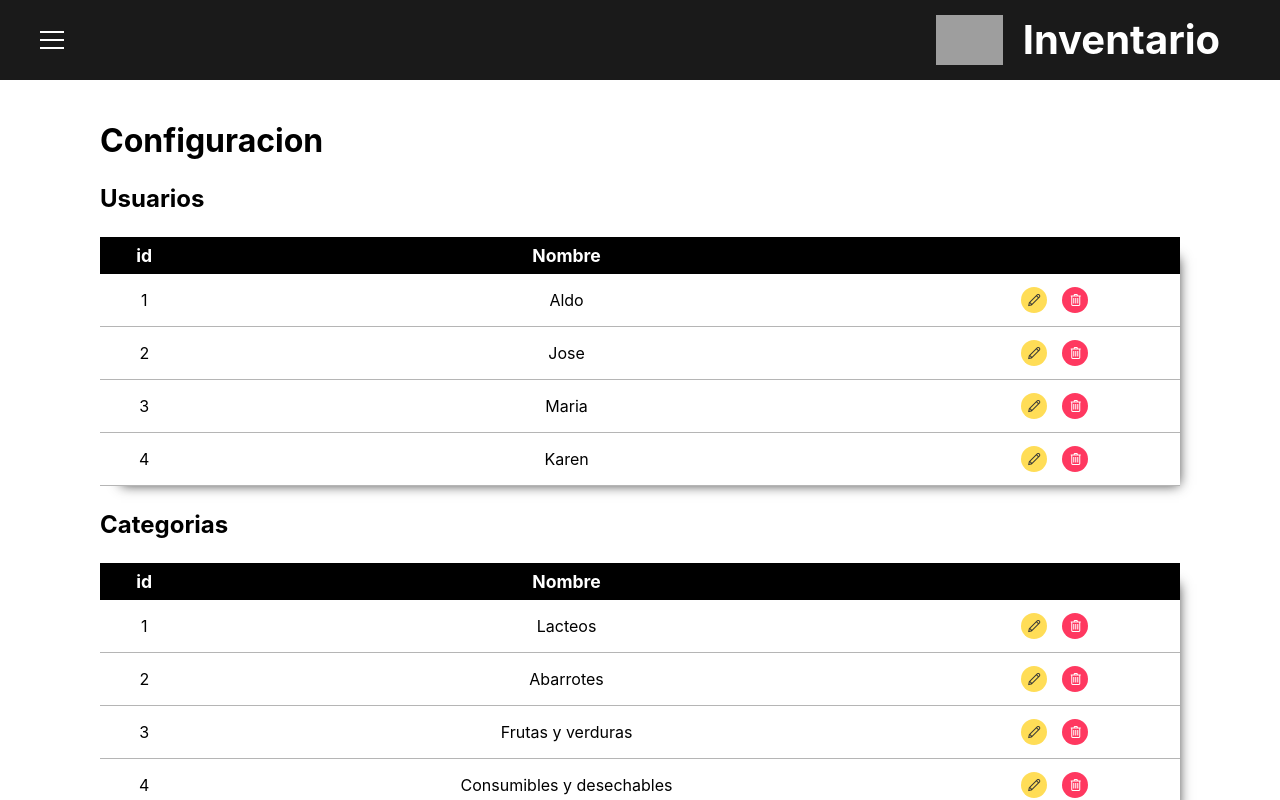
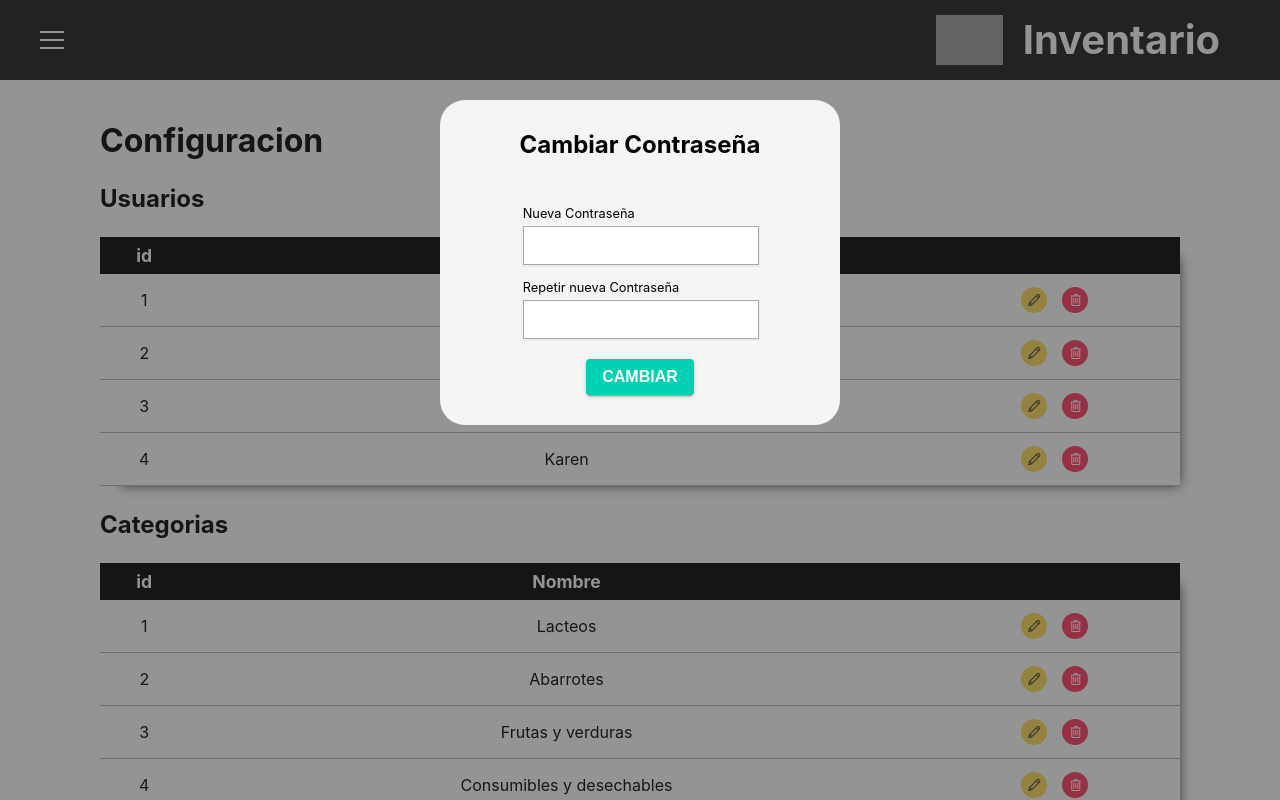
Before and after one commit to edevars/BarrioVivo, a Next.js app: page /configuracion in a window 1280 px wide. Both pictures are taken after a click on the icon 1034 px from the left and 353 px from the top of the page. Shown: the top 800 px of the page. Built offline with nearby package versions, Linux system fonts and the light colour scheme; grey boxes are pictures that could not be loaded.

Commit message:
:sparkles: Adding change password

```diff
--- a/pages/configuracion.js
+++ b/pages/configuracion.js
@@ -2,6 +2,7 @@ import { useEffect } from "react";
 import Layout from "../src/Components/Layout";
 import SettingsContent from "../src/Components/Layout/SettingsContent";
 import Loading from "../src/Components/General/Loading";
+import ChangePasswordModal from "../src/Components/Modal/ChangePasswordModal";
 import { connect } from "react-redux";
 import { getAllUsers } from "../src/redux/actions/usersActions";
 import { getAllCategories } from "../src/redux/actions/categoriesActions";
@@ -11,11 +12,13 @@ const SettingsPage = props => {
     getAllUsers,
     getAllCategories,
     categoriesReducer,
+    modalReducer,
     usersReducer
   } = props;
 
   const { loading: loadingUsers, users } = usersReducer;
   const { loading: loadingCategories, categories } = categoriesReducer;
+  const { changePasswordModal } = modalReducer;
 
   const isLoading = loadingUsers || loadingCategories;
 
@@ -35,6 +38,7 @@ const SettingsPage = props => {
   return (
     <Layout>
       <h1>Configuracion</h1>
+      {changePasswordModal && <ChangePasswordModal />}
       {isLoading ? (
         <Loading />
       ) : (
@@ -44,14 +48,14 @@ const SettingsPage = props => {
   );
 };
 
-const mapDispatchToProps = () => {
-  let actions = { getAllUsers, getAllCategories };
-  return actions;
+const mapDispatchToProps = {
+  getAllUsers,
+  getAllCategories
 };
 
-const mapStateToProps = ({ categoriesReducer, usersReducer }) => {
-  const reduxStates = { categoriesReducer, usersReducer };
+const mapStateToProps = ({ categoriesReducer, usersReducer, modalReducer }) => {
+  const reduxStates = { categoriesReducer, usersReducer, modalReducer };
   return reduxStates;
 };
 
-export default connect(mapStateToProps, mapDispatchToProps())(SettingsPage);
+export default connect(mapStateToProps, mapDispatchToProps)(SettingsPage);
--- /dev/null
+++ b/src/Components/Forms/ChangePasswordForm.js
@@ -0,0 +1,98 @@
+import { useState } from "react";
+import styled from "styled-components";
+import Button from "../General/Button";
+
+const FormWrapper = styled.div`
+  position: fixed;
+  background: ${props => props.theme.bulma.light};
+  border-radius: 25px;
+  z-index: 2;
+  width: 400px;
+  left: calc(50% - 200px);
+  top: calc(50vh - 300px);
+
+  @media screen and (max-width: 420px) {
+    width: 280px;
+    left: calc(50% - 140px);
+  }
+`;
+
+const InnerWrapper = styled.div`
+  margin: 10px auto 0px;
+  width: 80%;
+  display: flex;
+  flex-direction: column;
+  align-items: center;
+`;
+
+const StyledInput = styled.input`
+  font-size: 1rem;
+  width: calc(100% - 1.6em);
+  border: 1px solid #aaa;
+  box-shadow: 0 1px 0 1px rgba(0, 0, 0, 0.04);
+  padding: 0.6em 0.8em;
+`;
+
+const Title = styled.h4`
+  font-size: 1.5rem;
+  margin-top: 20px;
+  @media screen and (max-width: 420px) {
+    font-size: 1.2rem;
+  }
+`;
+
+const StyledForm = styled.form`
+  display: flex;
+  flex-direction: column;
+  label {
+    display: block;
+    margin-top: 15px;
+    margin-bottom: 5px;
+    font-size: 0.8rem;
+  }
+`;
+
+const ChangePassword = () => {
+  const [form, setForm] = useState({
+    password: "",
+    repeatPassword: ""
+  });
+
+  const handleChange = () => {
+    setForm({
+      ...form,
+      [event.target.name]: event.target.value
+    });
+  };
+
+  return (
+    <FormWrapper>
+      <InnerWrapper>
+        <Title>Cambiar Contraseña</Title>
+        <StyledForm
+          onSubmit={event => {
+            event.preventDefault();
+          }}
+        >
+          <label>Nueva Contraseña</label>
+          <StyledInput
+            name="password"
+            value={form.password}
+            onChange={handleChange}
+          />
+          <label>Repetir nueva Contraseña</label>
+          <StyledInput
+            name="repeatPassword"
+            value={form.repeatPassword}
+            onChange={handleChange}
+          />
+          <Button type="submit" style={{ margin: "20px auto 30px" }}>
+            Cambiar
+          </Button>
+        </StyledForm>
+      </InnerWrapper>
+    </FormWrapper>
+  );
+};
+
+export default ChangePassword;
--- a/src/Components/General/Button.js
+++ b/src/Components/General/Button.js
@@ -91,9 +91,9 @@ const StyledButton = styled.button`
   }
 `;
 
-const Button = ({ onClick, children, style }) => {
+const Button = ({ onClick, children, style, type }) => {
   return (
-    <StyledButton onClick={onClick} style={style}>
+    <StyledButton type={type} onClick={onClick} style={style}>
       {children}
     </StyledButton>
   );
--- a/src/Components/Modal/ChangePasswordModal.js
+++ b/src/Components/Modal/ChangePasswordModal.js
@@ -1,18 +1,28 @@
 import Backdrop from "../General/Backdrop";
 import { connect } from "react-redux";
-import * as modalActions from "../../redux/actions/modalActions";
+import ChangePasswordForm from "../Forms/ChangePasswordForm";
+import { closeChangePasswordModal } from "../../redux/actions/modalActions";
 
-
-const AddModal = props => {
-  const { editModal, closeEditModal } = props;
+const ChangePasswordModal = props => {
+  const { changePasswordModal, closeChangePasswordModal } = props;
   return (
     <>
-      <Backdrop open={editModal} closeBackdrop={closeEditModal} />
-      <EditForm />
+      <Backdrop
+        open={changePasswordModal}
+        closeBackdrop={closeChangePasswordModal}
+      />
+      <ChangePasswordForm />
     </>
   );
 };
 
 const mapStateToProps = reducer => reducer.modalReducer;
 
-export default connect(mapStateToProps, modalActions)(AddModal);
+const mapDispatchToProps = {
+  closeChangePasswordModal
+};
+
+export default connect(
+  mapStateToProps,
+  mapDispatchToProps
+)(ChangePasswordModal);
--- a/src/Containers/Users/index.js
+++ b/src/Containers/Users/index.js
@@ -1,11 +1,14 @@
 import SettingsTable from "../../Components/SettingsTable";
+import { connect } from "react-redux";
+import { openChangePasswordModal } from "../../redux/actions/modalActions";
 
-const Users = ({ users }) => {
+const Users = ({ users, openChangePasswordModal }) => {
   return (
     <SettingsTable
       items={users}
       onClickEdit={id => {
         console.log(`Se hace click para editar el usuario: ${id}`);
+        openChangePasswordModal();
       }}
       onClickDelete={id => {
         console.log(`Se hace click para eliminar el usuario: ${id}`);
@@ -14,4 +17,10 @@ const Users = ({ users }) => {
   );
 };
 
-export default Users;
+const mapDispatchToProps = {
+  openChangePasswordModal
+};
+
+const mapStateToProps = reducers => reducers.modalReducer;
+
+export default connect(mapStateToProps, mapDispatchToProps)(Users);
--- a/src/redux/actions/modalActions.js
+++ b/src/redux/actions/modalActions.js
@@ -3,11 +3,24 @@ import {
   OPEN_MODAL_EDIT,
   CLOSE_MODAL_ADD,
   CLOSE_MODAL_EDIT,
-  GETTING_MODAL_PRODUCT
+  GETTING_MODAL_PRODUCT,
+  OPEN_MODAL_CHANGE_PASSWORD,
+  CLOSE_MODAL_CHANGE_PASSWORD
 } from "../types/modalTypes";
 
+export const openChangePasswordModal = () => dispatch => {
+  dispatch({
+    type: OPEN_MODAL_CHANGE_PASSWORD
+  });
+};
+
+export const closeChangePasswordModal = () => dispatch => {
+  dispatch({
+    type: CLOSE_MODAL_CHANGE_PASSWORD
+  });
+};
+
 export const openAddModal = () => dispatch => {
-
   dispatch({
     type: OPEN_MODAL_ADD
   });
@@ -20,7 +33,6 @@ export const closeAddModal = () => dispatch => {
 };
 
 export const openEditModal = id => async (dispatch, getState) => {
-
   const { products } = getState().productsReducer;
 
   const productFiltered = await products.filter(product => product.id === id);
--- a/src/redux/reducers/modalReducer.js
+++ b/src/redux/reducers/modalReducer.js
@@ -3,12 +3,15 @@ import {
   OPEN_MODAL_EDIT,
   CLOSE_MODAL_ADD,
   CLOSE_MODAL_EDIT,
-  GETTING_MODAL_PRODUCT
+  GETTING_MODAL_PRODUCT,
+  OPEN_MODAL_CHANGE_PASSWORD,
+  CLOSE_MODAL_CHANGE_PASSWORD
 } from "../types/modalTypes";
 
 const INITIAL_STATE = {
   addModal: false,
   editModal: false,
+  changePasswordModal: false,
   selectedModalProduct: {}
 };
 
@@ -26,6 +29,12 @@ export default (state = INITIAL_STATE, action) => {
     case CLOSE_MODAL_EDIT:
       return { ...state, editModal: false };
 
+    case OPEN_MODAL_CHANGE_PASSWORD:
+      return { ...state, changePasswordModal: true };
+
+    case CLOSE_MODAL_CHANGE_PASSWORD:
+      return { ...state, changePasswordModal: false };
+
     case GETTING_MODAL_PRODUCT:
       return { ...state, selectedModalProduct: action.payload };
 
--- a/src/redux/types/modalTypes.js
+++ b/src/redux/types/modalTypes.js
@@ -2,4 +2,6 @@ export const OPEN_MODAL_ADD = "OPEN_MODAL_ADD";
 export const CLOSE_MODAL_ADD = "CLOSE_MODAL_ADD";
 export const OPEN_MODAL_EDIT = "OPEN_MODAL_EDIT";
 export const CLOSE_MODAL_EDIT = "CLOSE_MODAL_EDIT";
+export const OPEN_MODAL_CHANGE_PASSWORD = "OPEN_MODAL_CHANGE_PASSWORD";
+export const CLOSE_MODAL_CHANGE_PASSWORD = "CLOSE_MODAL_CHANGE_PASSWORD";
 export const GETTING_MODAL_PRODUCT = "GETTING_MODAL_PRODUCT";
```
